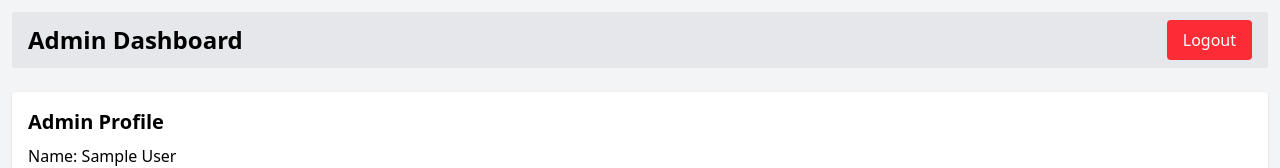
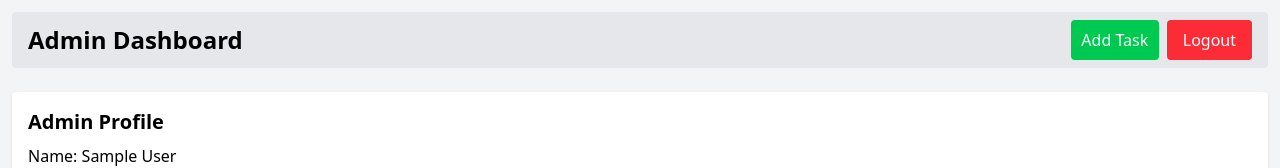
Before and after one commit to bitturana-ab/staffpunches-frontend, a React (Vite) app in the folder Client/: page /admin in a window 1280 px wide. Shown: the top 168 px of the page. Built offline with nearby package versions, Linux system fonts and the light colour scheme; no server answers; sample sign-in values are in the browser's storage.

Commit message:
added: add task button to admin

```diff
--- a/Client/src/pages/admin/AdminDashboard.jsx
+++ b/Client/src/pages/admin/AdminDashboard.jsx
@@ -79,6 +79,12 @@ const Admin = () => {
       {/* Header */}
       <div className="flex justify-between items-center bg-gray-200 rounded px-4 py-2 mb-6">
         <h1 className="text-2xl font-bold">Admin Dashboard</h1>
+        <button
+          className="bg-green-500 text-white h-10 w-22 mr-2 md:ml-auto rounded hover:bg-green-800 duration-300 cursor-pointer"
+          onClick={() => navigate("/admin/tasks")}
+        >
+          Add Task
+        </button>
         <button
           className="bg-red-500 text-white px-4 py-2 rounded hover:bg-red-800 duration-300 cursor-pointer"
           onClick={handleLogout}
--- a/Client/src/pages/admin/AdminTasks.jsx
+++ b/Client/src/pages/admin/AdminTasks.jsx
@@ -74,6 +74,12 @@ const AdminTasks = () => {
     <div className="p-6 bg-gray-100 min-h-screen">
       <div className="flex justify-between items-center mb-6">
         <h1 className="text-2xl font-bold">Admin Task Dashboard</h1>
+        <button
+          className="bg-gray-500 text-white h-10 w-22 mr-2 md:ml-auto rounded hover:bg-gray-800 duration-300 cursor-pointer"
+          onClick={() => navigate("/admin")}
+        >
+          Dashboard
+        </button>
         <button
           className="bg-red-500 text-white px-4 py-2 rounded hover:bg-red-600"
           onClick={handleLogout}
```
